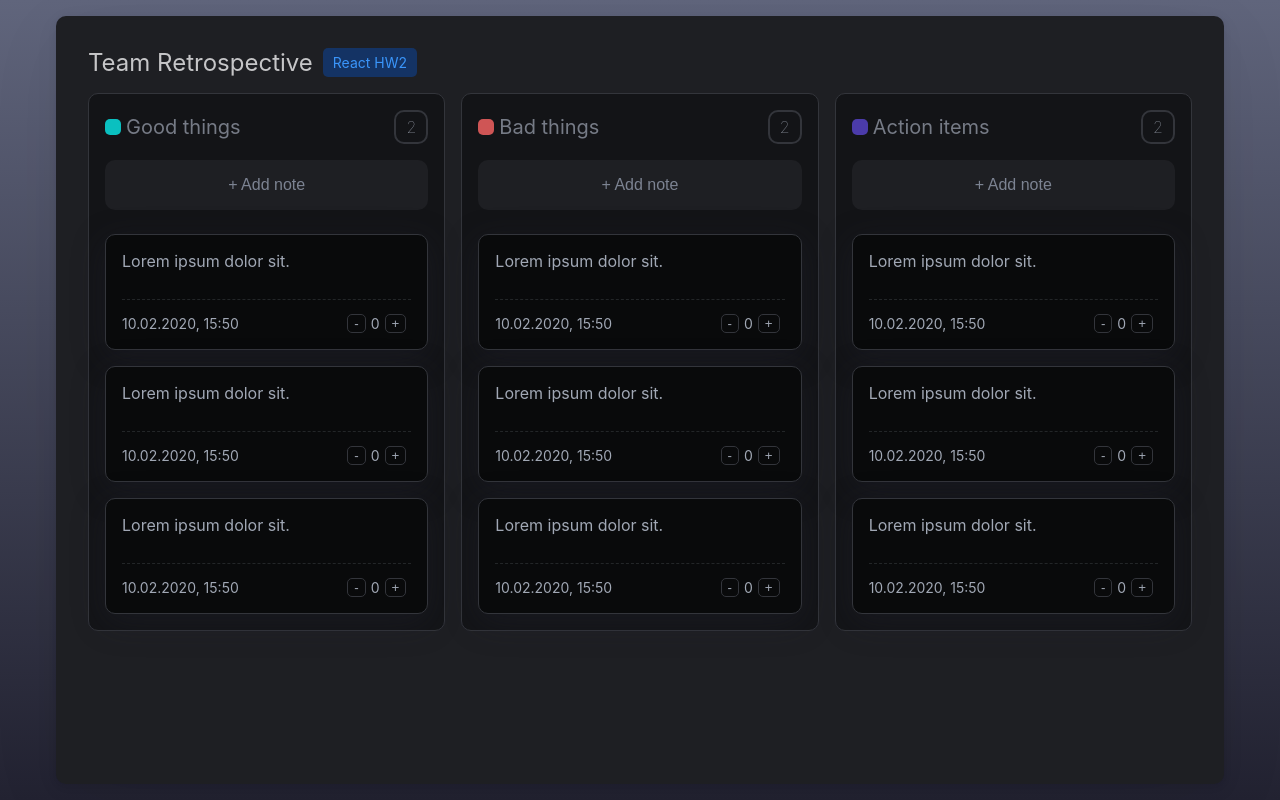
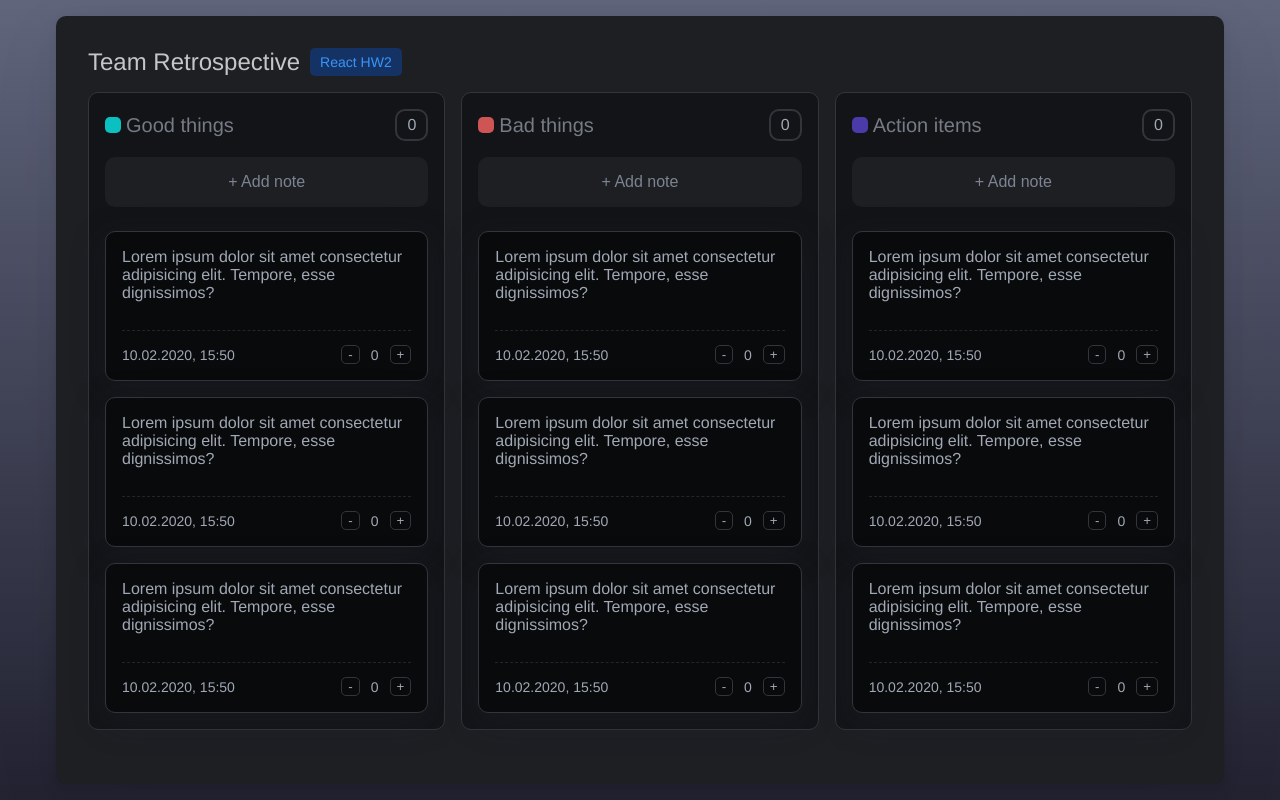
Before and after one commit to iCherya/pm-retrospective-app, a React (Create React App) app: page / in a window 1280 px wide. Built offline with nearby package versions, Linux system fonts and the light colour scheme.

Commit message:
Changed Counter logic

```diff
--- a/src/Board/Board.jsx
+++ b/src/Board/Board.jsx
@@ -1,19 +1,24 @@
 /* eslint-disable react/prefer-stateless-function */
 import React from 'react';
 import styles from './Board.module.css';
-import Counter from '../Counter/Counter';
 import Card from '../Card/Card';
 
 class Board extends React.Component {
+  constructor() {
+    super();
+    this.state = { cardsCount: 0 };
+  }
+
   render() {
     const { boardTitle, boardColor } = this.props;
+    const { cardsCount } = this.state;
 
     return (
       <div className={styles.board}>
         <div className={styles.top}>
           <div className={styles[boardColor]} />
           <h2 className={styles.heading}>{boardTitle}</h2>
-          <Counter itemsCount="2" />
+          <div className={styles.counter}>{cardsCount}</div>
         </div>
         <button type="button" className={styles['add-btn']}>
           + Add note
--- a/src/Board/Board.module.css
+++ b/src/Board/Board.module.css
@@ -4,6 +4,7 @@
   border-radius: 10px;
   border: 1px solid #33353b;
   padding: 1em;
+  height: 100%;
 }
 
 .top {
@@ -39,6 +40,13 @@
   background-color: #4b3baa;
 }
 
+.counter {
+  border-radius: 10px;
+  border: 2px solid #33353b;
+  padding: 5px 10px;
+  color: #a1a8b5;
+}
+
 .add-btn {
   width: 100%;
   background-color: #1e1f23;
--- a/src/Card/Card.jsx
+++ b/src/Card/Card.jsx
@@ -1,17 +1,18 @@
 /* eslint-disable react/prefer-stateless-function */
 import React from 'react';
 import styles from './Card.module.css';
+import Counter from '../Counter/Counter';
 
 class Card extends React.Component {
   render() {
     return (
       <li className={styles.card}>
-        <div className={styles.content}>Lorem ipsum dolor sit.</div>
+        <div className={styles.content}>
+          Lorem ipsum dolor sit amet consectetur adipisicing elit. Tempore, esse dignissimos?
+        </div>
         <div className={styles.info}>
           <div className={styles.createdDate}>10.02.2020, 15:50</div>
-          <div className={styles.likes}>
-            <button type="button">-</button>0<button type="button">+</button>
-          </div>
+          <Counter />
         </div>
       </li>
     );
--- a/src/Card/Card.module.css
+++ b/src/Card/Card.module.css
@@ -6,7 +6,8 @@
   border: 1px solid #33353b;
   color: #a1a8b5;
   box-shadow: 0 8px 32px 0 rgba(34, 34, 49, 0.37);
-  cursor: grab;
+  /* cursor: grab; */
+  font-weight: 200;
 }
 
 .info {
@@ -18,27 +19,3 @@
   font-size: 14px;
   align-items: center;
 }
-
-.likes {
-  display: flex;
-  align-items: center;
-  white-space: nowrap;
-}
-
-.likes button {
-  background: transparent;
-  outline: 0;
-  color: inherit;
-  cursor: pointer;
-  border-radius: 5px;
-  margin: 0 5px;
-  border: 1px solid #33353b;
-}
-
-.likes button:active {
-  transform: translateY(1px);
-}
-
-.likes button:hover {
-  background-color: #212225;
-}
--- a/src/Counter/Counter.jsx
+++ b/src/Counter/Counter.jsx
@@ -3,10 +3,38 @@ import React from 'react';
 import styles from './Counter.module.css';
 
 class Counter extends React.Component {
+  constructor() {
+    super();
+    this.state = { count: 0 };
+
+    this.increment = this.increment.bind(this);
+    this.decrement = this.decrement.bind(this);
+  }
+
+  increment() {
+    const { count } = this.state;
+    this.setState({ count: count + 1 });
+  }
+
+  decrement() {
+    const { count } = this.state;
+    this.setState({ count: count - 1 });
+  }
+
   render() {
-    const { itemsCount } = this.props;
+    const { count } = this.state;
 
-    return <div className={styles.counter}>{itemsCount}</div>;
+    return (
+      <div className={styles.counter}>
+        <button type="button" onClick={this.decrement}>
+          -
+        </button>
+        <span>{count}</span>
+        <button type="button" onClick={this.increment}>
+          +
+        </button>
+      </div>
+    );
   }
 }
 
--- a/src/Counter/Counter.module.css
+++ b/src/Counter/Counter.module.css
@@ -1,6 +1,23 @@
 .counter {
-  border-radius: 10px;
-  border: 2px solid #33353b;
-  padding: 5px 10px;
-  color: #a1a8b5;
+  display: flex;
+  justify-content: space-between;
+  align-items: center;
+  width: 70px;
 }
+
+.counter button {
+  background: transparent;
+  outline: 0;
+  color: inherit;
+  cursor: pointer;
+  border-radius: 5px;
+  border: 1px solid #33353b;
+}
+
+.counter button:active {
+  transform: translateY(1px);
+}
+
+.counter button:hover {
+  background-color: #212225;
+}
--- a/src/index.css
+++ b/src/index.css
@@ -1,10 +1,9 @@
 body {
   background: linear-gradient(#60657c, #222231);
   height: 100vh;
-  font-family: -apple-system, 'Segoe UI', 'Roboto', 'Helvetica Neue', sans-serif;
+  font-family: 'Helvetica Neue', 'Roboto', sans-serif;
   color: #767b86;
   font-size: 16px;
-  font-weight: 100;
 }
 
 #root {
```
